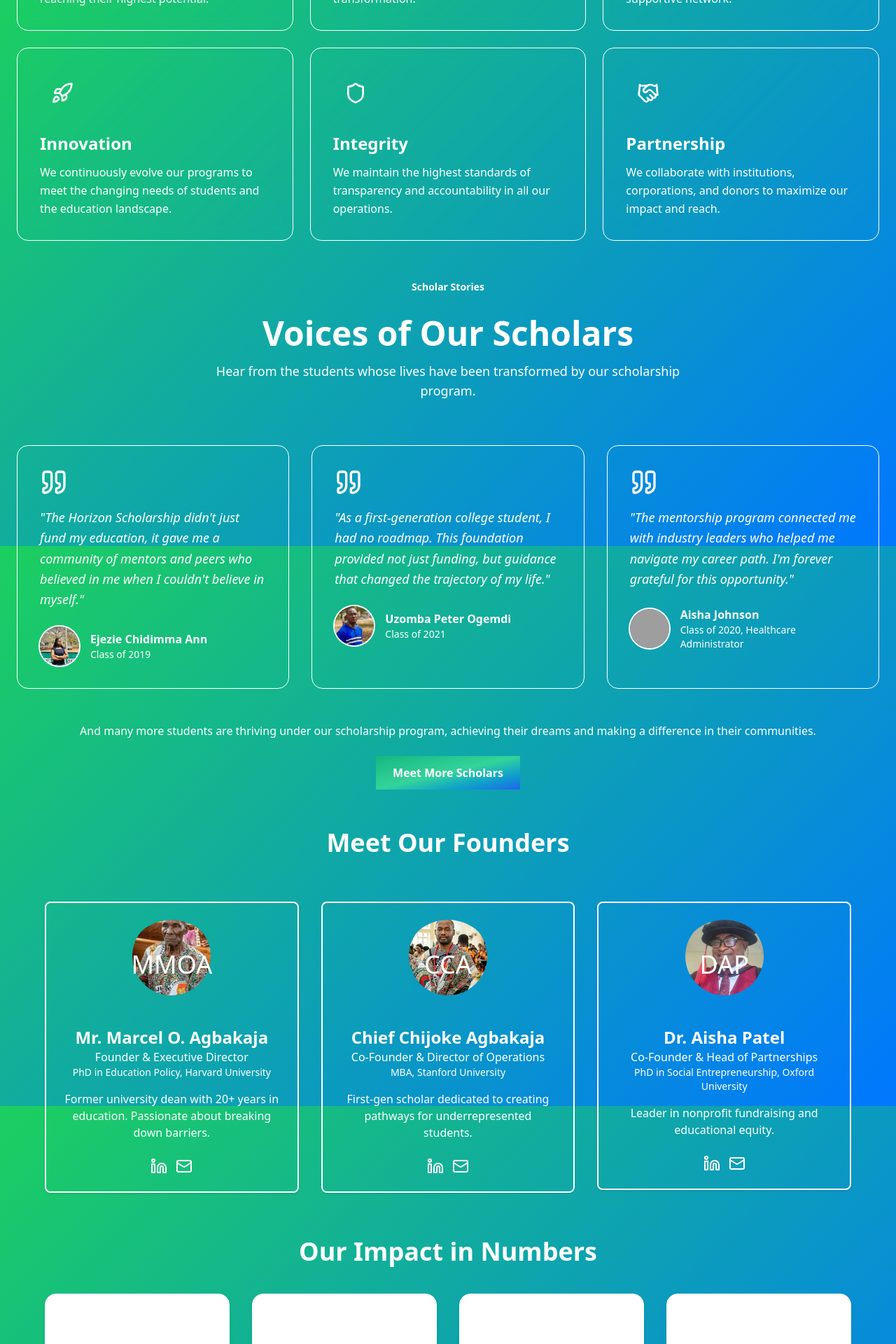
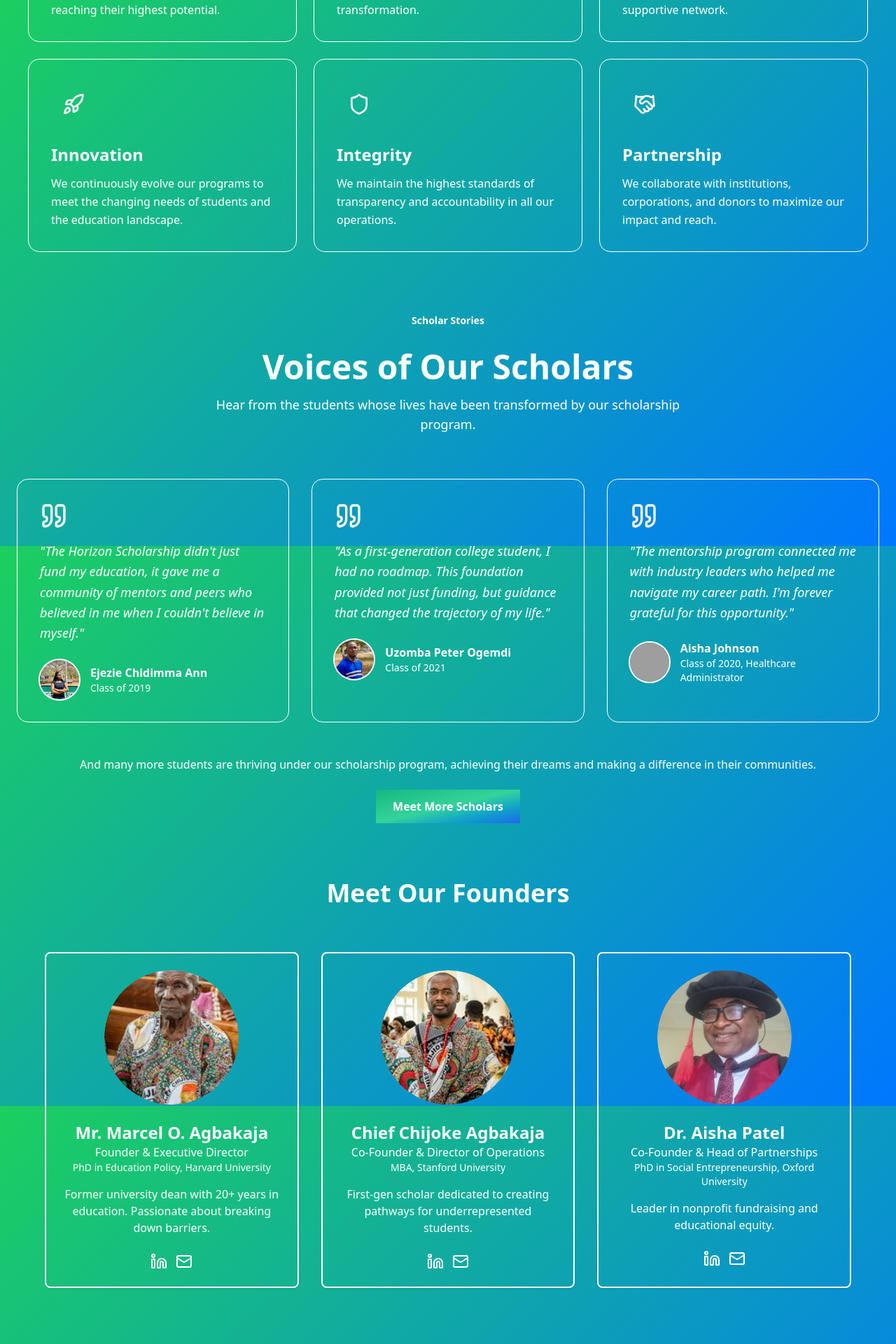
Before and after one commit to N-vex/scholarship_Abakaja, a React (Vite) app: page / in a window 1280 px wide. Shown: the part 2420-4340 px from the top of the page at 70% size. Built offline with nearby package versions, Linux system fonts and the light colour scheme; grey boxes are pictures that could not be loaded.

Commit message:
updating

```diff
--- a/src/pages/Home.jsx
+++ b/src/pages/Home.jsx
@@ -242,7 +242,7 @@ export const Home = () => {
       ([entry]) => {
         if (entry.isIntersecting) setIsVisible(true);
       },
-      { threshold: 0.2 }
+      { threshold: 0.05 }
     );
 
     if (ref.current) observer.observe(ref.current);
@@ -401,15 +401,23 @@ export const Home = () => {
 
       <section
         ref={ref}
-        className="py-6 bg-gradient-hero text-white relative overflow-hidden"
+        className="py-10 bg-gradient-hero text-white relative overflow-hidden"
       >
         {/* Background decorations */}
         <div className="absolute inset-0 overflow-hidden">
-          <div className="absolute -top-20 -right-20 w-96 h-96 bg-gold/5 rounded-full blur-3xl" />
-          <div className="absolute -bottom-20 -left-20 w-80 h-80 bg-gold/5 rounded-full blur-3xl" />
+          <div
+            className={`absolute -top-20 -right-20 w-96 h-96 bg-gold/5 rounded-full blur-3xl transition-opacity duration-500 ${
+              isVisible ? "opacity-100" : "opacity-0"
+            }`}
+          />
+          <div
+            className={`absolute -bottom-20 -left-20 w-80 h-80 bg-gold/5 rounded-full blur-3xl transition-opacity duration-500 ${
+              isVisible ? "opacity-100" : "opacity-0"
+            }`}
+          />
         </div>
 
-        <div className="container mx-auto px-6 relative z-10">
+        <div className="container mx-auto px-10 relative z-10">
           <div className="text-center mb-16">
             <span className="inline-block px-4 py-2 bg-gold/20 text-gold font-semibold rounded-full text-sm mb-6">
               What We Stand For
@@ -454,7 +462,7 @@ export const Home = () => {
       </section>
 
       {/* ACHIEVEMENT SECTION */}
-      <section ref={ref} className="py-6 text-white bg-background">
+      <section ref={ref} className="py-10 text-white bg-background">
         <div className="container mx-auto px-6">
           <div className="text-center mb-16">
             <span className="inline-block px-4 py-2 bg-gold/10 text-gold font-semibold rounded-full text-sm mb-6">
@@ -510,7 +518,7 @@ export const Home = () => {
           </div>
         </div>
         {/* More students under scholarship */}
-        <div className="container mx-auto px-6">
+        <div className="container mx-auto px-10">
           <p className="text-center text-muted-foreground mt-12">
             And many more students are thriving under our scholarship program,
             achieving their dreams and making a difference in their communities.
@@ -526,19 +534,13 @@ export const Home = () => {
       </section>
 
       {/* FOUNDERS SECTION */}
-      <section className="py-8 text-white bg-muted/30 ">
+      <section className="py-10 text-white bg-muted/30 ">
         <div className="container mx-auto px-4">
           <h2 className="text-4xl font-bold text-center mb-16">
             Meet Our Founders
           </h2>
           <div className="grid md:grid-cols-3 gap-8 max-w-6xl mx-auto">
             {founders.map((f, index) => {
-              const initials = f.name
-                .split(" ")
-                .map((part) => part[0])
-                .join("")
-                .toUpperCase();
-
               return (
                 <motion.div
                   key={f.name}
@@ -550,16 +552,15 @@ export const Home = () => {
                     ease: "easeOut",
                   }}
                   viewport={{ once: true }}
+                  className="h-full"
                 >
-                  <Card className="p-6 border-2 hover:border-primary transition-all hover:shadow-xl">
-                    <div className="w-32 h-32 mx-auto mb-6 rounded-full overflow-hidden bg-primary flex items-center justify-center text-4xl text-white">
+                  <Card className="p-6 border-2 hover:border-primary transition-all hover:shadow-xl h-full">
+                    <div className="w-48 h-48 mx-auto mb-6 rounded-full overflow-hidden">
                       <img
                         src={f.image}
                         alt={f.name}
-                        className="w-28 h-28 mx-auto mb-6 rounded-full object-cover"
+                        className="w-full h-full rounded-full object-cover"
                       />
-
-                      <span className="absolute">{initials}</span>
                     </div>
 
                     <h3 className="text-2xl font-bold text-center">{f.name}</h3>
@@ -584,7 +585,7 @@ export const Home = () => {
       </section>
 
       {/* IMPACT NUMBERS */}
-      <section className="py-8 text-white relative overflow-hidden">
+      <section className="py-10 text-white relative overflow-hidden">
         <div className="container mx-auto px-4">
           <h2 className="text-4xl font-bold text-center mb-10">
             Our Impact in Numbers
@@ -608,7 +609,7 @@ export const Home = () => {
       </section>
 
       {/* CTA Section */}
-      <div className="container mx-auto px-4">
+      <div className="container mx-auto px-10">
         <div className="mt-16 text-center bg-muted/50 rounded-2xl text-white bg-linear-to-br from-green-500 via-green-400 to-blue-600 p-8 border-white border-border animate-fade-in-up stagger-4">
           <h3 className="font-display text-2xl font-bold text-foreground mb-6">
             Ready to Start Your Journey?
```
